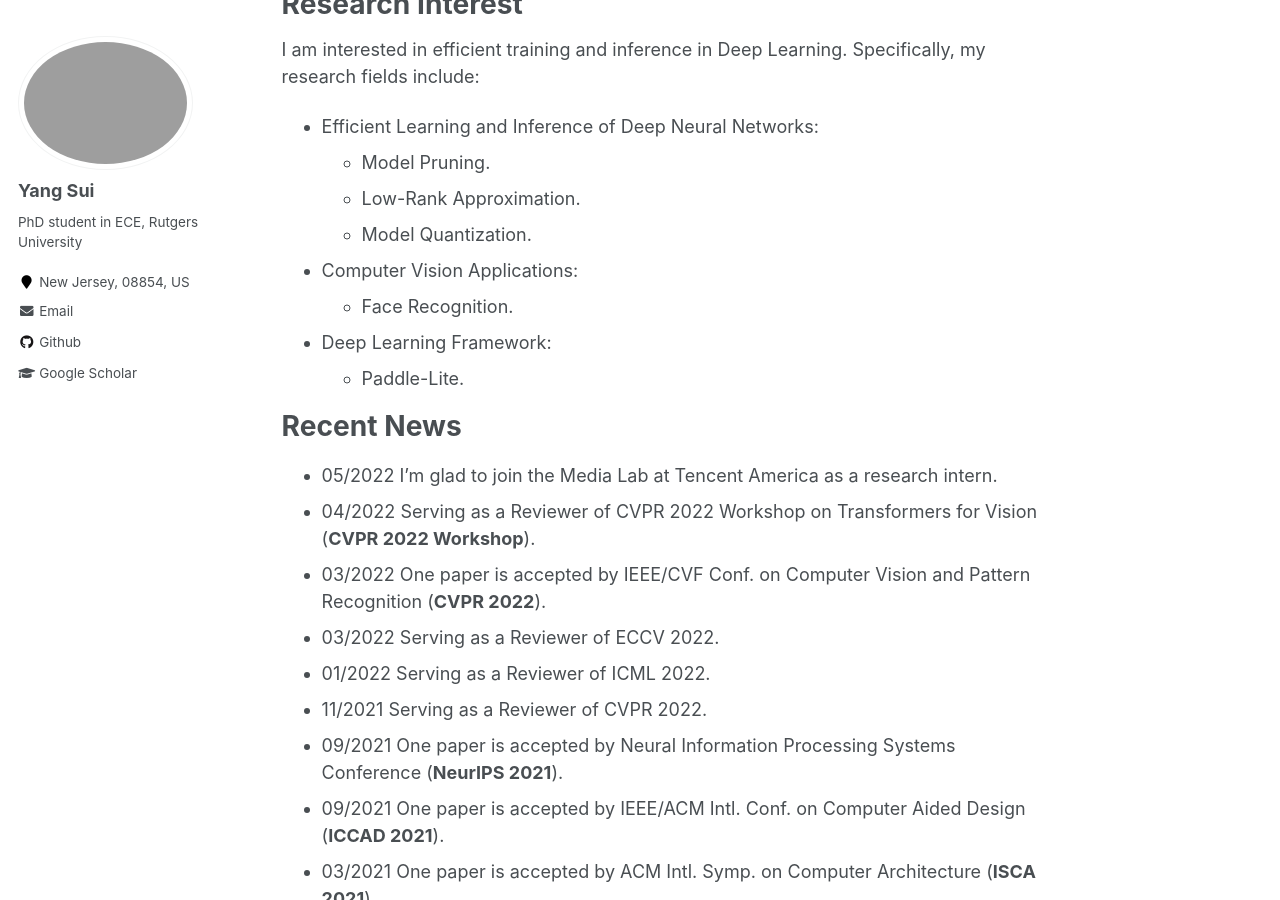
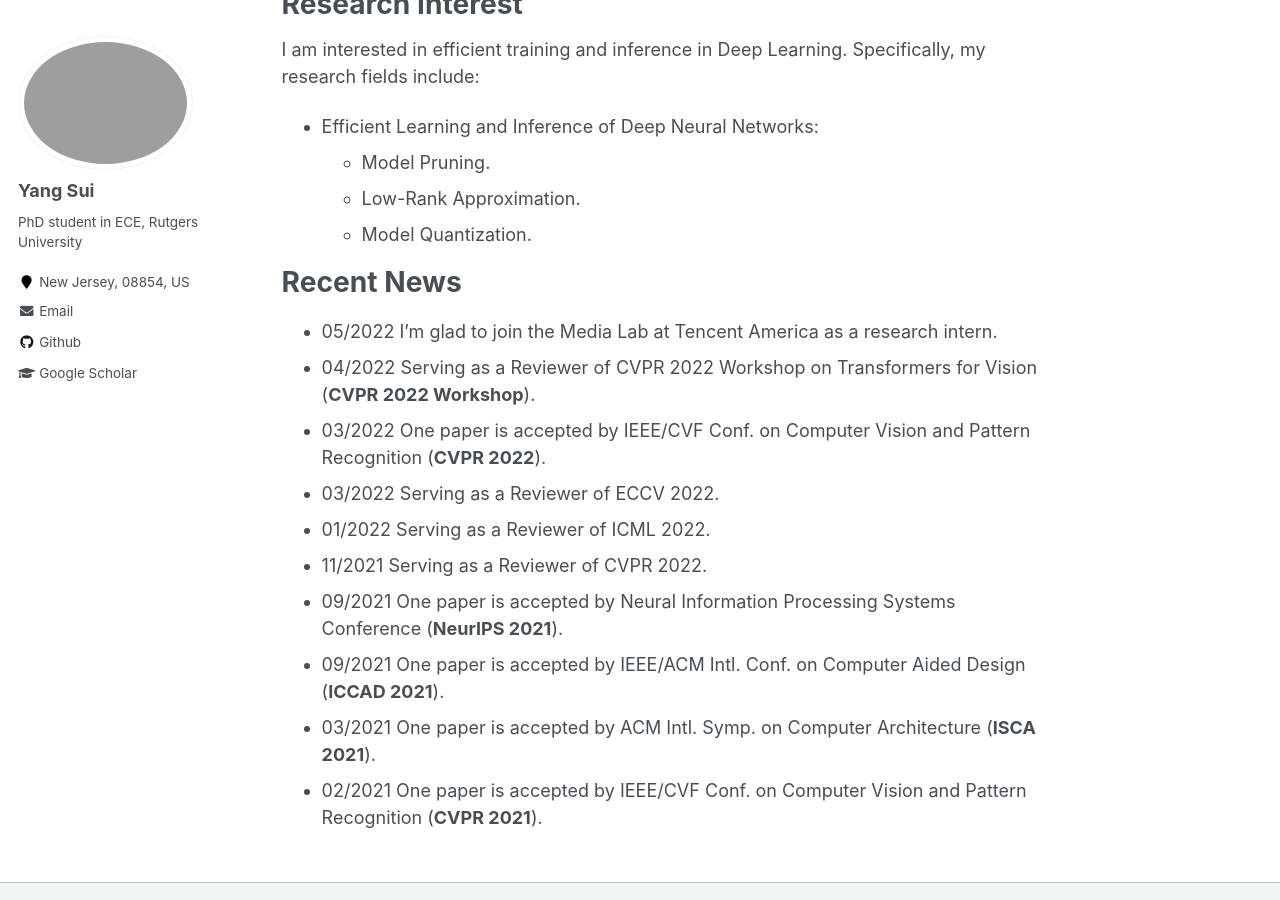
Before and after one commit to Eclipsess/yang-sui.github.io, a Jekyll site: the page built from _pages/about.md, in a window 1280 px wide and 900 px high, scrolled down 381 px. Built offline with Jekyll 4.4.1, drawn with Linux system fonts in a browser that asks for light colours.

Commit message:
Update about.md

```diff
--- a/_pages/about.md
+++ b/_pages/about.md
@@ -19,10 +19,7 @@ I am interested in efficient training and inference in Deep Learning. Specifical
   - Model Pruning.
   - Low-Rank Approximation.
   - Model Quantization.
-- Computer Vision Applications:
-  - Face Recognition.
-- Deep Learning Framework:
-  - Paddle-Lite.
+
 
 Recent News
 ======
```
